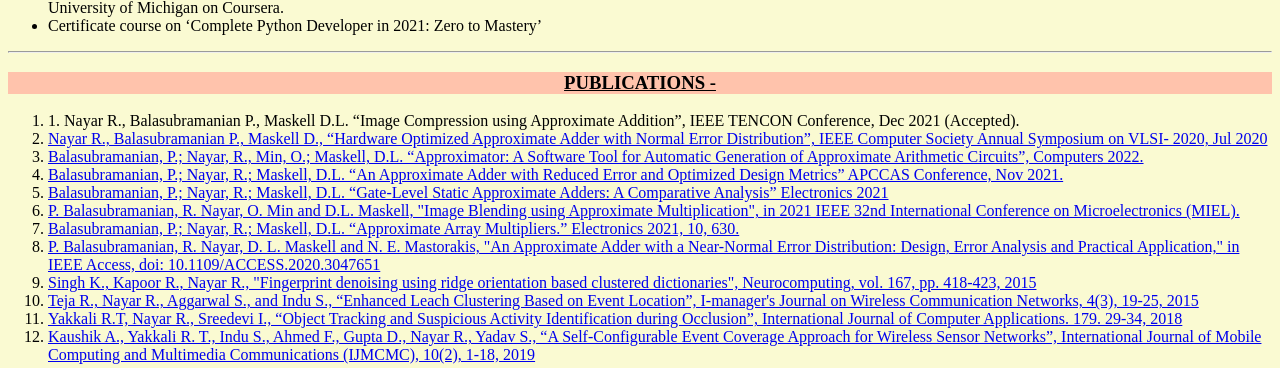
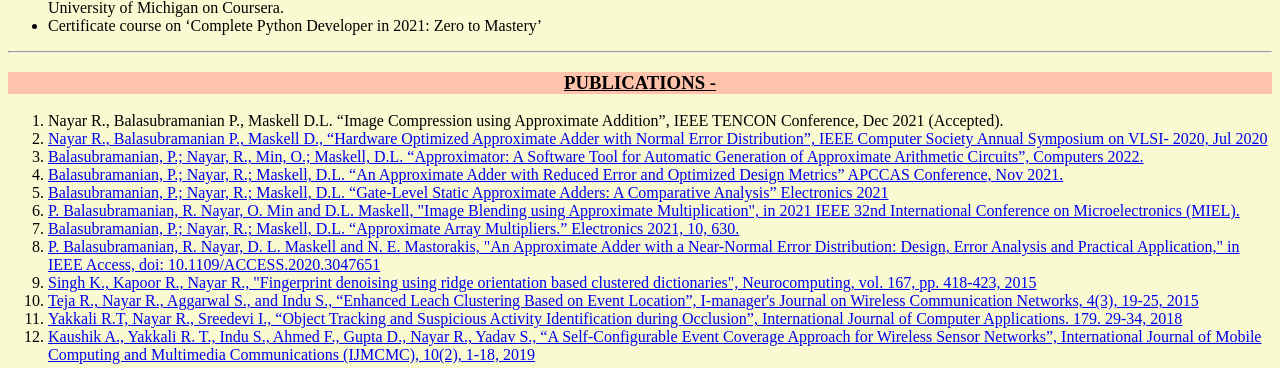
Before and after one commit to raunaqnayar/resume, a Flask app: page / in a window 1280 px wide. Shown: the part 1833-2201 px from the top of the page. Run offline with Flask 2, Linux system fonts and the light colour scheme.

Commit message:
minor fix

```diff
--- a/templates/index.html
+++ b/templates/index.html
@@ -128,7 +128,7 @@ Bachelor of Technology (Electronics and Communication Engineering)<br>
   <h3 id='publications' class='subsection'><u>PUBLICATIONS -</u></h3>
   <p>
   <ol>
-  <li>1.	Nayar R., Balasubramanian P., Maskell D.L. “Image Compression using Approximate Addition”, IEEE TENCON Conference, Dec 2021 (Accepted). </li>
+  <li>Nayar R., Balasubramanian P., Maskell D.L. “Image Compression using Approximate Addition”, IEEE TENCON Conference, Dec 2021 (Accepted). </li>
   <li><a href="https://ieeexplore.ieee.org/document/9154935">Nayar R., Balasubramanian P., Maskell D., “Hardware Optimized Approximate Adder with Normal Error Distribution”, IEEE Computer Society Annual Symposium on VLSI- 2020, Jul 2020  </a> </li>
   <li><a href="https://doi.org/10.3390/computers11010011">Balasubramanian, P.; Nayar, R., Min, O.; Maskell, D.L. “Approximator: A Software Tool for Automatic Generation of Approximate Arithmetic Circuits”, Computers 2022. </a> </li>
   <li><a href="https://ieeexplore.ieee.org/document/9687757">Balasubramanian, P.; Nayar, R.; Maskell, D.L. “An Approximate Adder with Reduced Error and Optimized Design Metrics” APCCAS Conference, Nov 2021. </a> </li>
```
